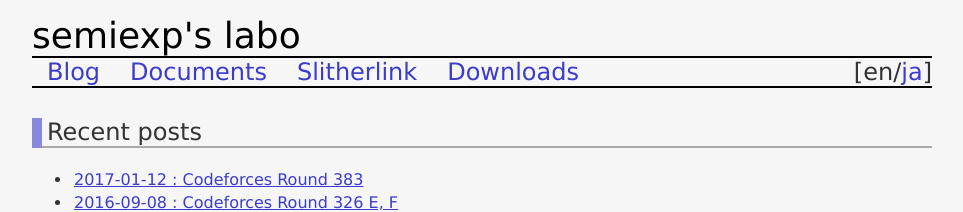
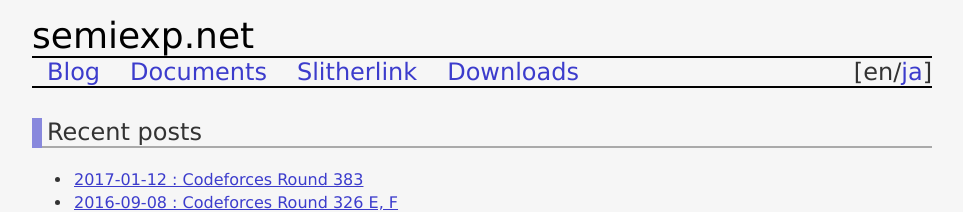
Before and after one commit to semiexp/semiexp.github.io, a Jekyll site: the page built from index.md, in a window 1280 px wide. Shown: the top 212 px of the page, without its empty margins (158-1121 px from the left). Built offline with Jekyll 4.4.1, drawn with Linux system fonts in a browser that asks for light colours.

Commit message:
semiexp's labo -> semiexp.net

```diff
--- a/_layouts/default.html
+++ b/_layouts/default.html
@@ -8,7 +8,7 @@
 <body>
     <div id="wrapper">
         <div id="header">
-            <div id="title"><a href="{{relative}}index.html">semiexp's labo</a></div>
+            <div id="title"><a href="{{relative}}index.html">semiexp.net</a></div>
 			<div id="topmenu">
 				<div id="menu_entry"><a href="{{relative}}blog/index.html">Blog</a></div>
 				<div id="menu_entry"><a href="{{relative}}docs/index.html">Documents</a></div>
--- a/_layouts/default_ja.html
+++ b/_layouts/default_ja.html
@@ -8,7 +8,7 @@
 <body>
     <div id="wrapper">
         <div id="header">
-            <div id="title"><a href="{{relative}}index.html">semiexp's labo</a></div>
+            <div id="title"><a href="{{relative}}index.html">semiexp.net</a></div>
 			<div id="topmenu">
 				<div id="menu_entry"><a href="{{relative}}blog/index_ja.html">Blog</a></div>
 				<div id="menu_entry"><a href="{{relative}}docs/index_ja.html">Documents</a></div>
--- a/_layouts/post.html
+++ b/_layouts/post.html
@@ -9,7 +9,7 @@
 <body>
     <div id="wrapper">
         <div id="header">
-            <div id="title"><a href="{{relative}}index.html">semiexp's labo</a></div>
+            <div id="title"><a href="{{relative}}index.html">semiexp.net</a></div>
 			<div id="topmenu">
 				<div id="menu_entry"><a href="{{relative}}blog/index.html">Blog</a></div>
 				<div id="menu_entry"><a href="{{relative}}docs/index.html">Documents</a></div>
--- a/_layouts/slitherlink.html
+++ b/_layouts/slitherlink.html
@@ -16,7 +16,7 @@
 <body>
     <div id="wrapper">
         <div id="header">
-            <div id="title"><a href="{{relative}}index.html">semiexp's labo</a></div>
+            <div id="title"><a href="{{relative}}index.html">semiexp.net</a></div>
 			<div id="topmenu">
 				<div id="menu_entry"><a href="{{relative}}blog/index.html">Blog</a></div>
 				<div id="menu_entry"><a href="{{relative}}docs/index.html">Documents</a></div>
```
